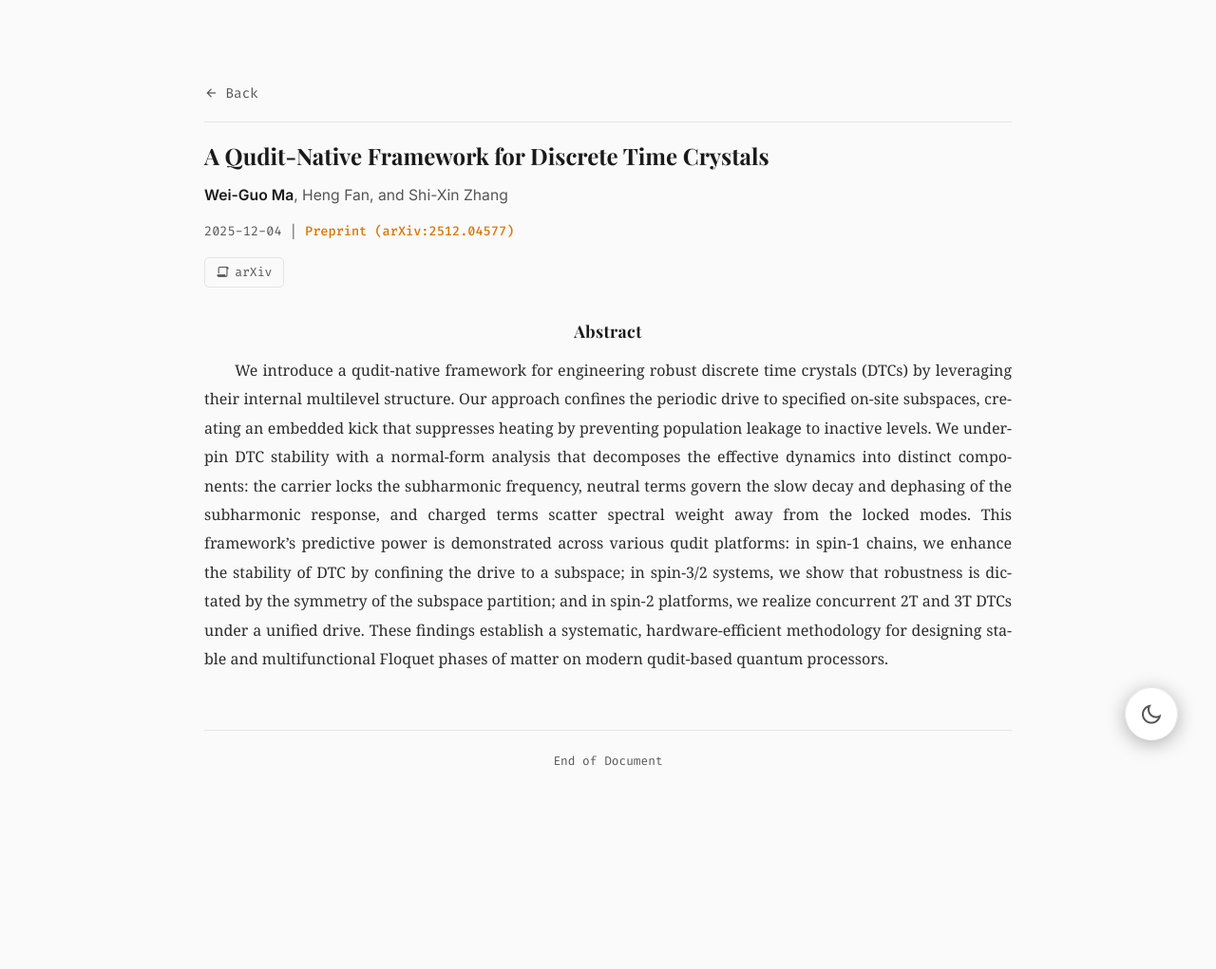
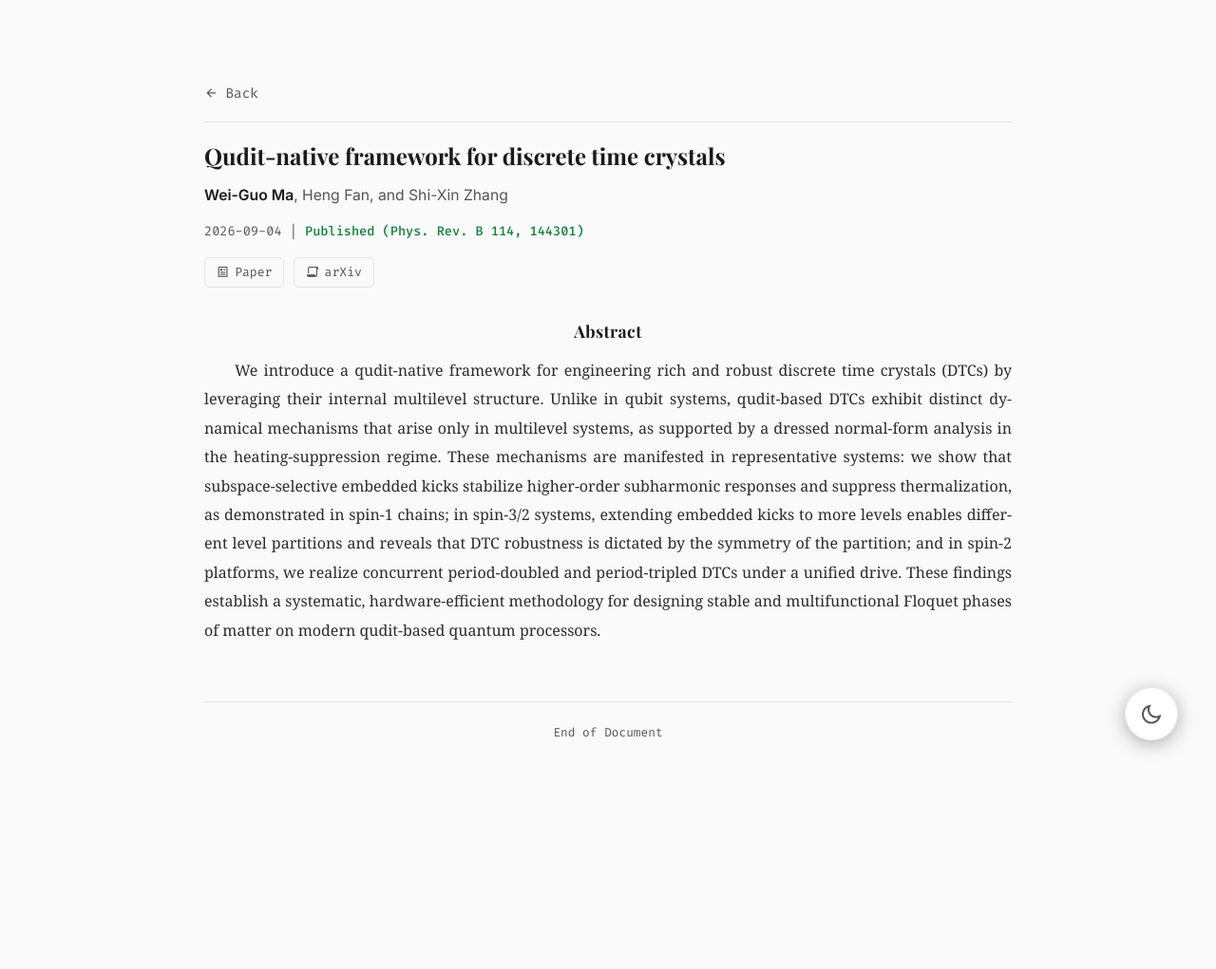
Before and after one commit to WeiguoMa/WeiguoMa.github.io, a Jekyll site: the page built from _posts/2025-12-04-quditDTC.md, in a window 1280 px wide. Shown: the whole page at 95% size. Built offline with Jekyll 4.4.1, drawn with Linux system fonts in a browser that asks for light colours; some web fonts are replaced; after the commit the page ends 991 px from its top, so only the background shows below that.

Commit message:
Update qudit DTC publication metadata

```diff
--- a/_posts/2025-12-04-quditDTC.md
+++ b/_posts/2025-12-04-quditDTC.md
@@ -1,25 +1,24 @@
 ---
 layout: research_post
-title: "A Qudit-Native Framework for Discrete Time Crystals"
-date: 2025-12-04
+title: "Qudit-native framework for discrete time crystals"
+date: 2026-09-04
 category: research
-status: "Preprint (arXiv:2512.04577)"
-#online_web:
+status: "Published (Phys. Rev. B 114, 144301)"
+online_web: https://doi.org/10.1103/qbhv-yr3d
 arxiv_link: https://doi.org/10.48550/arXiv.2512.04577
 authors: "Wei-Guo Ma, Heng Fan, and Shi-Xin Zhang"
 tags: [Qudit, Discrete Time Crystal]
 
 abstract: >
-  We introduce a qudit-native framework for engineering robust discrete time crystals (DTCs) by leveraging their internal
-  multilevel structure. Our approach confines the periodic drive to specified on-site subspaces, creating an embedded
-  kick that suppresses heating by preventing population leakage to inactive levels. We underpin DTC stability with a
-  normal-form analysis that decomposes the effective dynamics into distinct components: the carrier locks the subharmonic
-  frequency, neutral terms govern the slow decay and dephasing of the subharmonic response, and charged terms scatter
-  spectral weight away from the locked modes. This framework's predictive power is demonstrated across various qudit
-  platforms: in spin-1 chains, we enhance the stability of DTC by confining the drive to a subspace; in spin-3/2 systems,
-  we show that robustness is dictated by the symmetry of the subspace partition; and in spin-2 platforms, we realize
-  concurrent 2T and 3T DTCs under a unified drive. These findings establish a systematic, hardware-efficient methodology
-  for designing stable and multifunctional Floquet phases of matter on modern qudit-based quantum processors.
+  We introduce a qudit-native framework for engineering rich and robust discrete time crystals (DTCs) by leveraging their
+  internal multilevel structure. Unlike in qubit systems, qudit-based DTCs exhibit distinct dynamical mechanisms that arise
+  only in multilevel systems, as supported by a dressed normal-form analysis in the heating-suppression regime. These
+  mechanisms are manifested in representative systems: we show that subspace-selective embedded kicks stabilize higher-order
+  subharmonic responses and suppress thermalization, as demonstrated in spin-1 chains; in spin-3/2 systems, extending embedded
+  kicks to more levels enables different level partitions and reveals that DTC robustness is dictated by the symmetry of the
+  partition; and in spin-2 platforms, we realize concurrent period-doubled and period-tripled DTCs under a unified drive. These
+  findings establish a systematic, hardware-efficient methodology for designing stable and multifunctional Floquet phases of
+  matter on modern qudit-based quantum processors.
 ---
 
 [//]: # (<h2 class="section-title">sub title</h2>)
```
